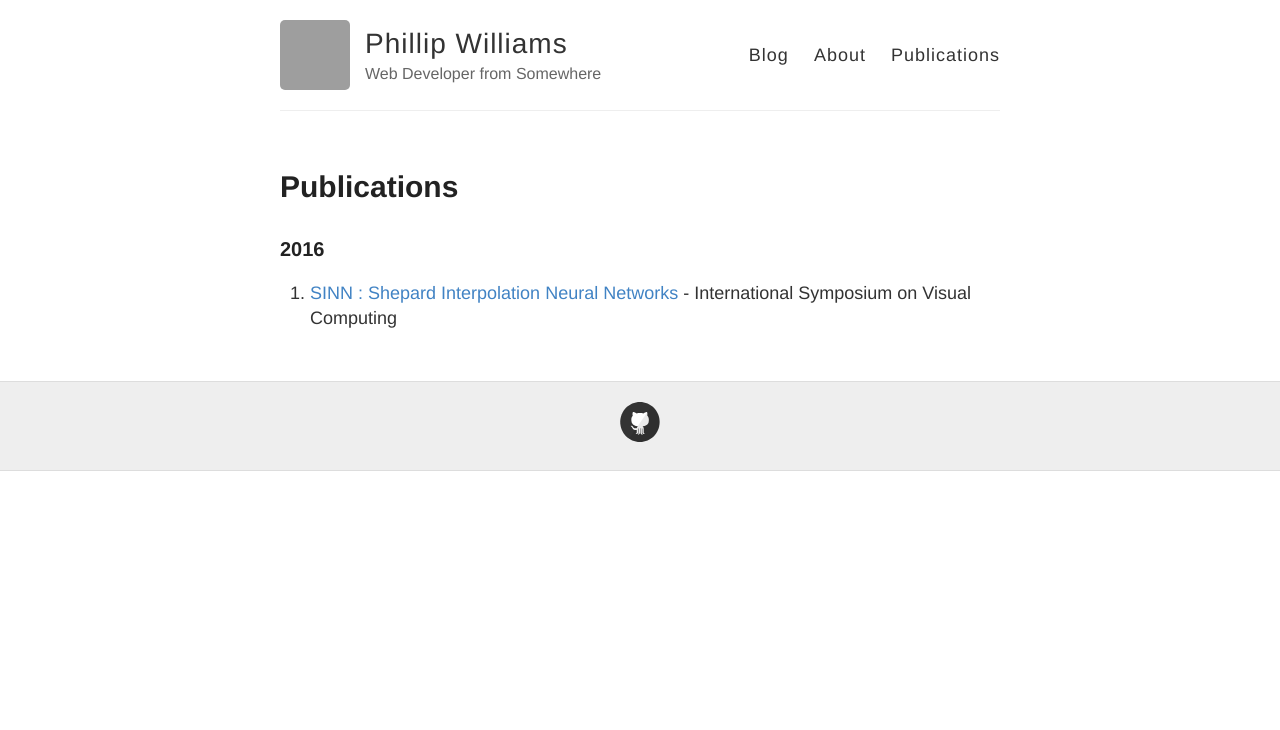
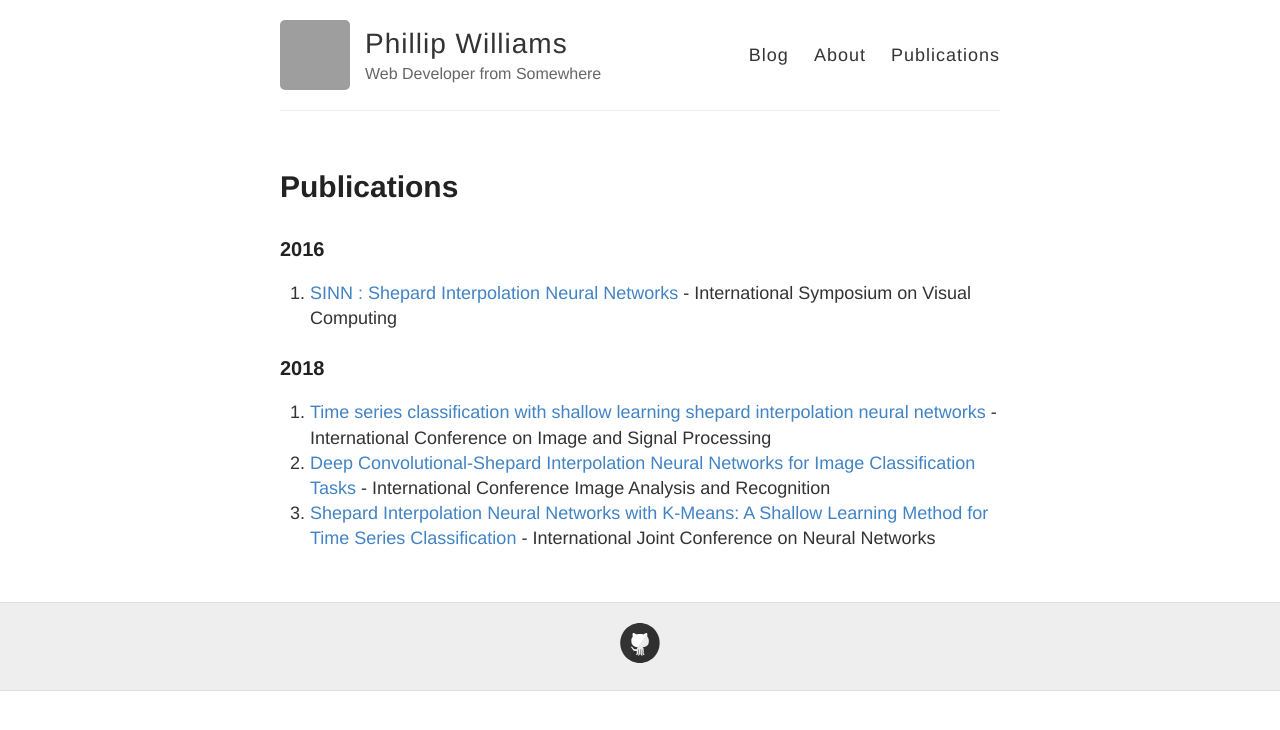
Before and after one commit to Philliams/Philliams.github.io, a Jekyll site: the page built from publications.md, in a window 1280 px wide. Shown: the top 730 px of the page. Built offline with Jekyll 4.4.1, drawn with Linux system fonts in a browser that asks for light colours; grey boxes are pictures that could not be loaded.

Commit message:
Added Additional papers to publications page

```diff
--- a/publications.md
+++ b/publications.md
@@ -6,3 +6,8 @@
 
 ### 2016
 1. [SINN : Shepard Interpolation Neural Networks](https://link.springer.com/chapter/10.1007/978-3-319-50832-0_34) - International Symposium on Visual Computing
+
+### 2018
+2. [Time series classification with shallow learning shepard interpolation neural networks](https://link.springer.com/chapter/10.1007/978-3-319-94211-7_36) - International Conference on Image and Signal Processing
+3. [Deep Convolutional-Shepard Interpolation Neural Networks for Image Classification Tasks](https://link.springer.com/chapter/10.1007/978-3-319-93000-8_21) - International Conference Image Analysis and Recognition
+4. [Shepard Interpolation Neural Networks with K-Means: A Shallow Learning Method for Time Series Classification](https://ieeexplore.ieee.org/abstract/document/8489490) - International Joint Conference on Neural Networks
```
